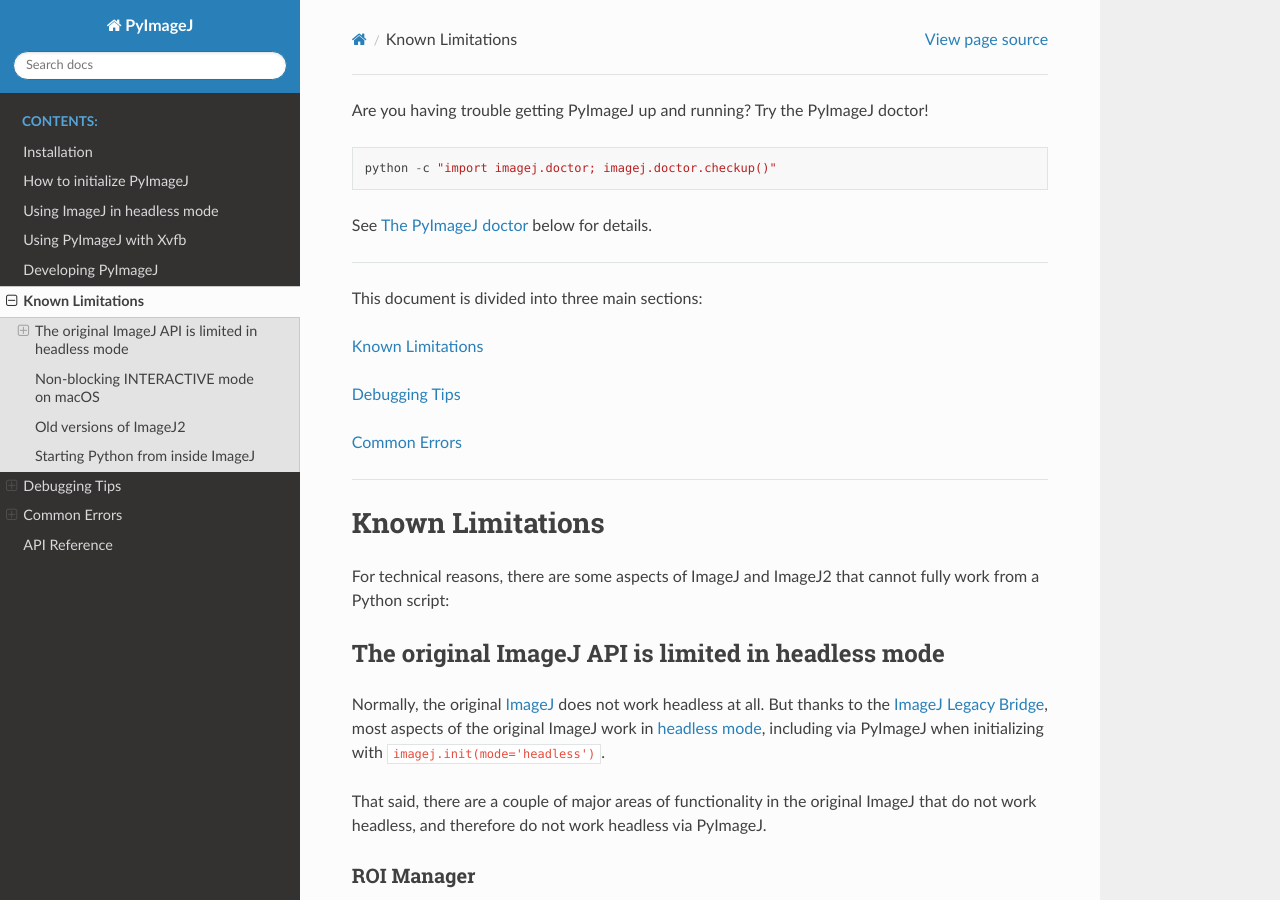
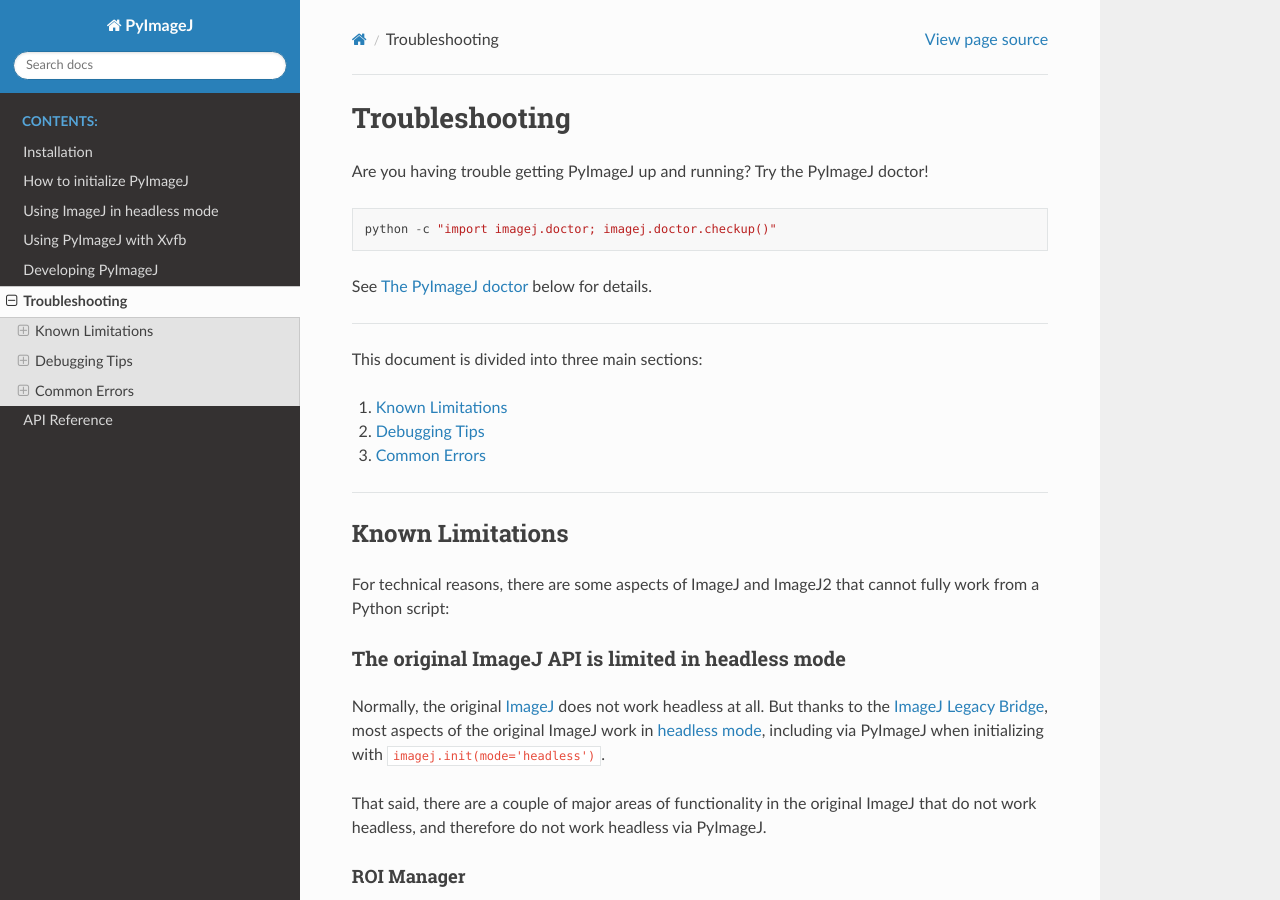
Before and after one commit to imagej/pyimagej, a Sphinx documentation site: the page built from doc/Troubleshooting.md, in a window 1280 px wide and 900 px high. Built offline with Sphinx 7.4.7 and the Read the Docs theme 2.0.0, drawn with Linux system fonts in a browser that asks for light colours.

Commit message:
Fix document headers for rtd
Sphinx and MyST are picky about the order of headers
so it can correctly nest them. This commit cleans up
the headers so they play nicely with readthedocs.

````diff
--- a/doc/Install.md
+++ b/doc/Install.md
@@ -94,9 +94,7 @@
 ```
 Should print `2.5.0` on the console.
 
-## Dynamic installation from inside a notebook
-
-### Dynamic installation within Jupyter
+## Dynamic installation within Jupyter
 
 It is possible to dynamically install PyImageJ from within a Jupyter notebook.
 
@@ -115,7 +113,7 @@
 notebook](https://github.com/InsightSoftwareConsortium/itkwidgets/blob/v0.24.2/examples/ImageJImgLib2.ipynb)
 for an example.
 
-### Dynamic installation within Google Colab
+## Dynamic installation within Google Colab
 
 It is possible to dynamically install PyImageJ on
 [Google Colab](https://colab.research.google.com/).
--- a/doc/Troubleshooting.md
+++ b/doc/Troubleshooting.md
@@ -1,3 +1,4 @@
+# Troubleshooting
 Are you having trouble getting PyImageJ up and running?
 Try the PyImageJ doctor!
 
@@ -17,12 +18,12 @@
 
 ------------------------------------------------------------------------------
 
-# Known Limitations
+## Known Limitations
 
 For technical reasons, there are some aspects of ImageJ and ImageJ2 that cannot
 fully work from a Python script:
 
-## The original ImageJ API is limited in headless mode
+### The original ImageJ API is limited in headless mode
 
 Normally, the original [ImageJ] does not work headless at all. But thanks
 to the [ImageJ Legacy Bridge], most aspects of the original ImageJ work
@@ -33,7 +34,7 @@
 ImageJ that do not work headless, and therefore do not work headless via
 PyImageJ.
 
-### ROI Manager
+#### ROI Manager
 
 ImageJ's [ROI Manager] allows you to work with multiple regions of interest
 (ROIs) simultaneously. The `ij.plugin.frame.RoiManager` class is the API for
@@ -44,7 +45,7 @@
 If you need to work with multiple `ij.gui.Roi` objects, one option that works
 headless is to group them using an `ij.gui.Overlay`.
 
-### WindowManager
+#### WindowManager
 
 ImageJ's `ij.WindowManager` class consists of static functions for working with
 Java AWT windows, including ImageJ's `ij.gui.ImageWindow`. Each ImageJ image is
@@ -62,7 +63,7 @@
 might need to call `ij.py.sync_image(imp)`, where `imp` is the `ij.ImagePlus`
 you want to register or update.
 
-## Non-blocking INTERACTIVE mode on macOS
+### Non-blocking INTERACTIVE mode on macOS
 
 On macOS, the Cocoa event loop needs to be started from the main thread before
 any Java-AWT-specific functions can work. And doing so blocks the main thread.
@@ -71,14 +72,14 @@
 `INTERACTIVE` returning immediately... but `INTERACTIVE` cannot work on macOS
 and is therefore not available, due to this OS-specific limitation.
 
-## Old versions of ImageJ2
+### Old versions of ImageJ2
 
 PyImageJ uses some functions of ImageJ2 and supporting libraries that are not
 available in older versions of ImageJ2. While it may be possible to initialize
 an ImageJ2 gateway with an older version of ImageJ2, certain functionality may
 not behave as intended, so we advise to use version 2.5.0 or later if possible.
 
-## Starting Python from inside ImageJ
+### Starting Python from inside ImageJ
 
 At the time of this writing, in order to use PyImageJ, you must start Python
 first, and initialize ImageJ2 from there.
@@ -91,9 +92,9 @@
 
 ------------------------------------------------------------------------------
 
-# Debugging Tips
+## Debugging Tips
 
-## The PyImageJ doctor
+### The PyImageJ doctor
 
 PyImageJ comes equipped with a troubleshooter that you can run to check for
 issues with your Python environment:
@@ -113,7 +114,7 @@
 
 (If you don't have `curl`, use `wget` or download using a web browser.)
 
-## Enabling debug logging
+### Enabling debug logging
 
 You can enable more verbose output about what is happening internally,
 such as which Java dependencies are being installed by jgo.
@@ -131,9 +132,9 @@
 
 ------------------------------------------------------------------------------
 
-# Common Errors
+## Common Errors
 
-## Error in "mvn.CMD -B -f pom.xml" dependency:resolve: 1
+### Error in "mvn.CMD -B -f pom.xml" dependency:resolve: 1
 
 This indicates a problem running Maven on your system.
 Maven is needed to fetch Java libraries from the Internet.
@@ -162,7 +163,7 @@
    `debug_maven=True` so that `mvn` runs with the `-X` flag to provide us
    with the copious amounts of output our bodies crave.
 
-### Could not transfer artifact
+#### Could not transfer artifact
 
 If the debugging output includes notices such as:
 
@@ -219,7 +220,7 @@
    and place them in your local `Fiji.app/jars` directory, as these are
    required for PyImageJ but not part of the standard Fiji distribution.
 
-### Unable to find valid certification path
+#### Unable to find valid certification path
 
 If the debugging output includes notices such as:
 
@@ -235,7 +236,7 @@
 using an openjdk from the
 [conda-forge channel](https://anaconda.org/conda-forge/openjdk) instead.
 
-## I ran a plugin and see an updated image, but the numpy array and dataset are unchanged
+### I ran a plugin and see an updated image, but the numpy array and dataset are unchanged
 
 This bug can occur in certain circumstances when using original ImageJ plugins
 which update a corresponding `ImagePlus`. It can be worked around by calling:
@@ -245,7 +246,7 @@
 ij.py.sync_image(imp)
 ```
 
-## The same macro gives different results when run multiple times
+### The same macro gives different results when run multiple times
 
 This pernicious problem, covered by
 [issue #148](https://github.com/imagej/pyimagej/issues/148), has been observed
@@ -253,19 +254,19 @@
 had time to fully investigate, determine how widespread the problem is, or fix
 it. Help wanted!
 
-## Original ImageJ classes not found
+### Original ImageJ classes not found
 
 If you try to load an original ImageJ class (with package prefix `ij`),
 and get a `JavaException: Class not found` error, this is because
 the environment was initialized without the original ImageJ included.
 See [Initialization.md](Initialization.md).
 
-## Not enough memory
+### Not enough memory
 
 You can increase the memory available to the JVM before starting it.
 See [Initialization.md](Initialization.md).
 
-## Python hangs when quitting
+### Python hangs when quitting
 
 It's probably because the JVM is not shutting down cleanly. JPype and scyjava
 try their best to shut down the JVM, and PyImageJ does its best to dispose all
@@ -278,7 +279,7 @@
 (Java exit) or `sys.exit(0)` (Python exit), either of which will immediately
 terminate both Java and Python.
 
-## log4j:WARN
+### log4j:WARN
 
 With ImageJ2 v2.3.0 and earlier, there is an obnoxious warning at startup:
 
@@ -290,7 +291,7 @@
 
 This can safely be ignored, and will be fixed in the next release of ImageJ2.
 
-## TypeError: No matching overloads
+### TypeError: No matching overloads
 
 Java has method overloading, whereas Python does not. The JPype library is very
 smart about figuring which Java method you intend to call based on the argument
@@ -323,7 +324,7 @@
 [Image.sc Forum](https://forum.image.sc/).
 
 
-## `pip install jpype1` fails on Windows
+### `pip install jpype1` fails on Windows
 
 There is a known issue installing with `pip` on Windows with Python 3.10.
 Please see
@@ -333,8 +334,6 @@
 * Install with `conda` rather than `pip` (*preferred*).
 * Downgrade to Python 3.9.
 
-------------------------------------------------------------------------------
-
 [ImageJ]: https://imagej.net/software/imagej
 [ImageJ Legacy Bridge]: https://imagej.net/libs/imagej-legacy
 [headless mode]: https://imagej.net/learn/headless
````
Also changed, not shown: doc/Initialization.md (+11 -11 lines), doc/Xvfb.md (+2 -6 lines).
